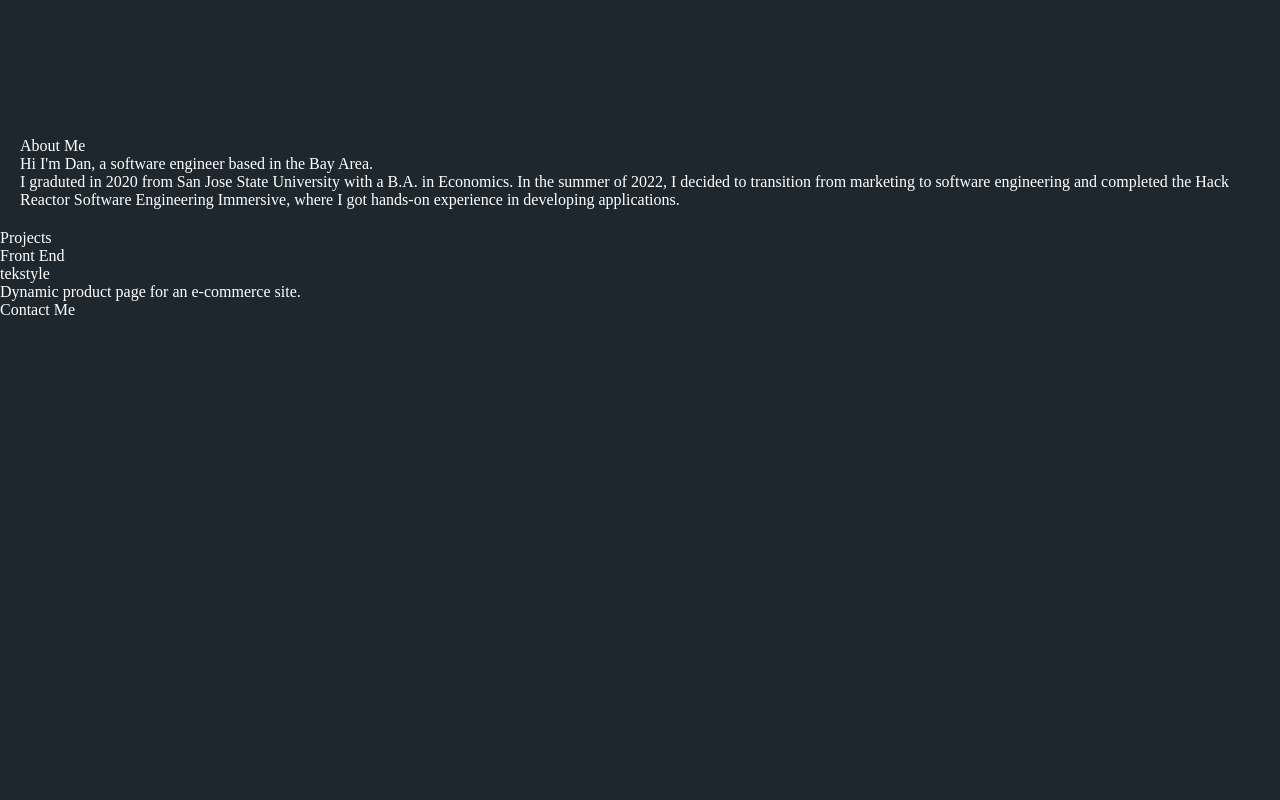
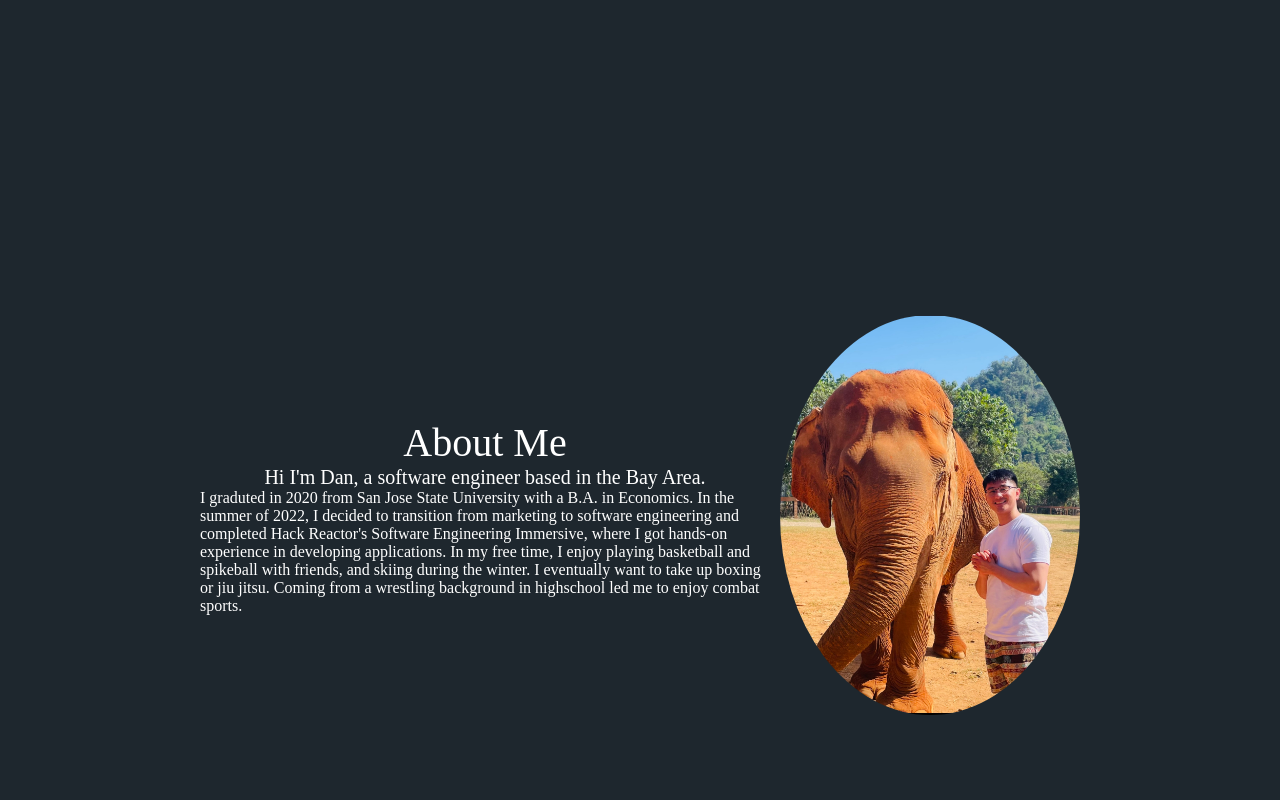
Before and after one commit to dantan510/portfolio-site, a React app: page / in a window 1280 px wide. Shown: the part 860-1660 px from the top of the page. Before the commit the page ends 1179 px from the top, so only its background shows below. Built offline with nearby package versions, Linux system fonts and the light colour scheme.

Commit message:
Added rule in webpack to load images, added styling for About page

```diff
--- a/package.json
+++ b/package.json
@@ -24,8 +24,10 @@
     "@babel/preset-react": "^7.18.6",
     "babel-loader": "^9.1.2",
     "css-loader": "^6.7.3",
+    "file-loader": "^6.2.0",
     "html-webpack-plugin": "^5.5.1",
     "style-loader": "^3.3.2",
+    "url-loader": "^4.1.1",
     "webpack": "^5.82.0",
     "webpack-cli": "^5.0.2",
     "webpack-dev-server": "^4.13.3"
--- a/src/pages/About.js
+++ b/src/pages/About.js
@@ -1,15 +1,21 @@
 import React from 'react';
+import profile from '../images/me.jpg'
 import '../styles/about.css'
 
 const About = () => {
   // console.log('ABOUT  : ', window.location.hash)
 
+
   return (
     <div className='aboutpage'>
-      <div className='aboutpage-aboutme'>About Me</div>
-      <div className='aboutpage-header'>Hi I'm Dan, a software engineer based in the Bay Area.</div>
-      <div className='aboutpage-content'>I graduted in 2020 from San Jose State University with a B.A. in Economics. In the summer of 2022, I decided to transition from marketing to software engineering and completed the Hack Reactor Software Engineering Immersive, where I got hands-on experience in developing applications.</div>
-      {/* maybe add a section for other activities/hobbies outside of coding */}
+      <div className='aboutpage-content'>
+        <div className='aboutpage-title'>About Me</div>
+        <div className='aboutpage-header'>Hi I'm Dan, a software engineer based in the Bay Area.</div>
+        <div className='aboutpage-text'>I graduted in 2020 from San Jose State University with a B.A. in Economics. In the summer of 2022, I decided to transition from marketing to software engineering and completed Hack Reactor's Software Engineering Immersive, where I got hands-on experience in developing applications. In my free time, I enjoy playing basketball and spikeball with friends, and skiing during the winter. I eventually want to take up boxing or jiu jitsu. Coming from a wrestling background in highschool led me to enjoy combat sports.</div>
+      </div>
+      <div className='aboutpage-pic'>
+        <img id='profile-picture' src={profile} alt="profile picture"/>
+      </div>
     </div>
   )
 }
--- a/src/styles/about.css
+++ b/src/styles/about.css
@@ -1,3 +1,31 @@
 .aboutpage {
-  margin: 20px;
+  display: flex;
+  margin: 200px;
+  gap: 10px;
 }
+
+.aboutpage-content {
+  display: flex;
+  flex-direction: column;
+  justify-content: center;
+  align-items: center;
+}
+
+.aboutpage-title {
+  font-size: 40px;
+}
+
+.aboutpage-title {
+  gap: 10px;
+}
+
+.aboutpage-header {
+  font-size: 20px;
+}
+
+#profile-picture {
+  width: 300px;
+  height: 400px;
+  border-radius: 50%;
+
+}
--- a/src/styles/header.css
+++ b/src/styles/header.css
@@ -2,7 +2,7 @@
   display: flex;
   flex-direction: row;
   justify-content: flex-end;
-  border-bottom: 2px solid black;
+  background-color: #28333c;
 }
 
 .header-links {
--- a/webpack.config.js
+++ b/webpack.config.js
@@ -25,6 +25,17 @@ module.exports = {
         }
       },
       {
+        test: /\.(jpe?g|gif|png|svg)$/i,
+        use: [
+          {
+            loader: 'url-loader',
+            options: {
+              limit: 10000
+            }
+          }
+        ]
+      },
+      {
         test: /\.css$/i,
         use: ["style-loader", "css-loader"],
       }
```
Also changed, not shown: src/images/me.jpg (added), 1 other file (tests, documents, lock files or other folders).
